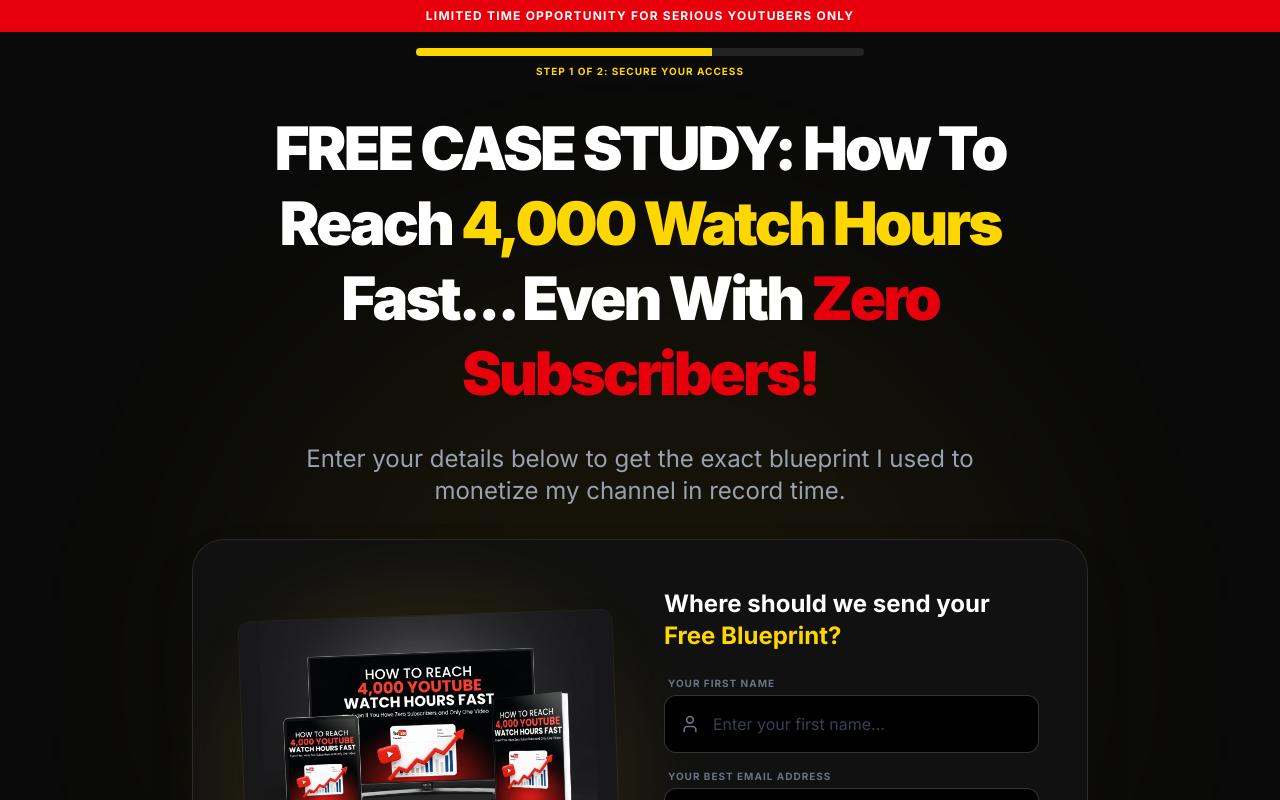
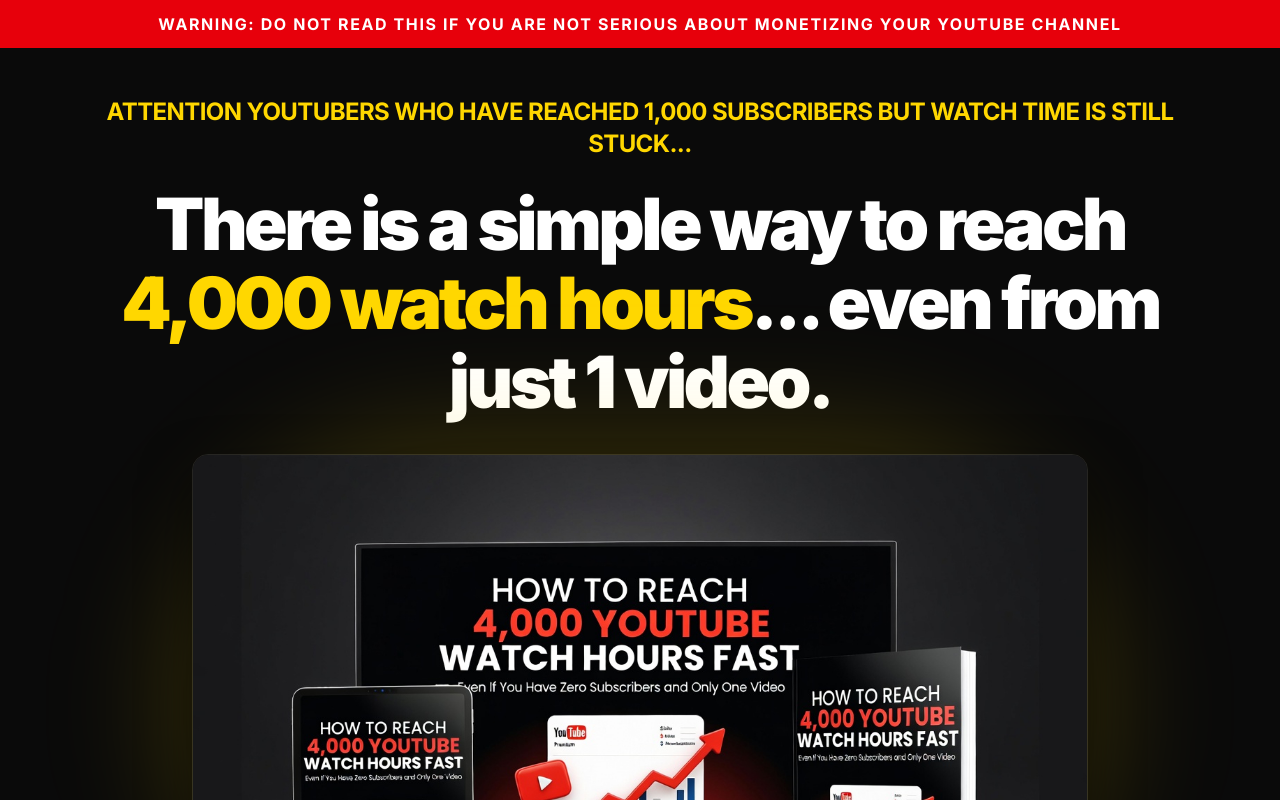
Before and after one commit to 4kytwatchhourstime/4kytwatchhourstime, a React (Vite) app: page / in a window 1280 px wide. Shown: the top 800 px of the page. Built offline with nearby package versions, Linux system fonts and the light colour scheme.

Commit message:
Add files via upload

```diff
--- a/src/App.tsx
+++ b/src/App.tsx
@@ -13,11 +13,11 @@ export default function App() {
   return (
     <Router>
       <Routes>
-        <Route path="/" element={<OptInPage />} />
+        <Route path="/" element={<SalesPage />} />
+        <Route path="/opt-in" element={<OptInPage />} />
         <Route path="/thank-you" element={<ThankYouPage />} />
-        <Route path="/sales" element={<SalesPage />} />
-        {/* Fallback to Opt-in */}
-        <Route path="*" element={<OptInPage />} />
+        {/* Fallback to Sales Page */}
+        <Route path="*" element={<SalesPage />} />
       </Routes>
     </Router>
   );
```
